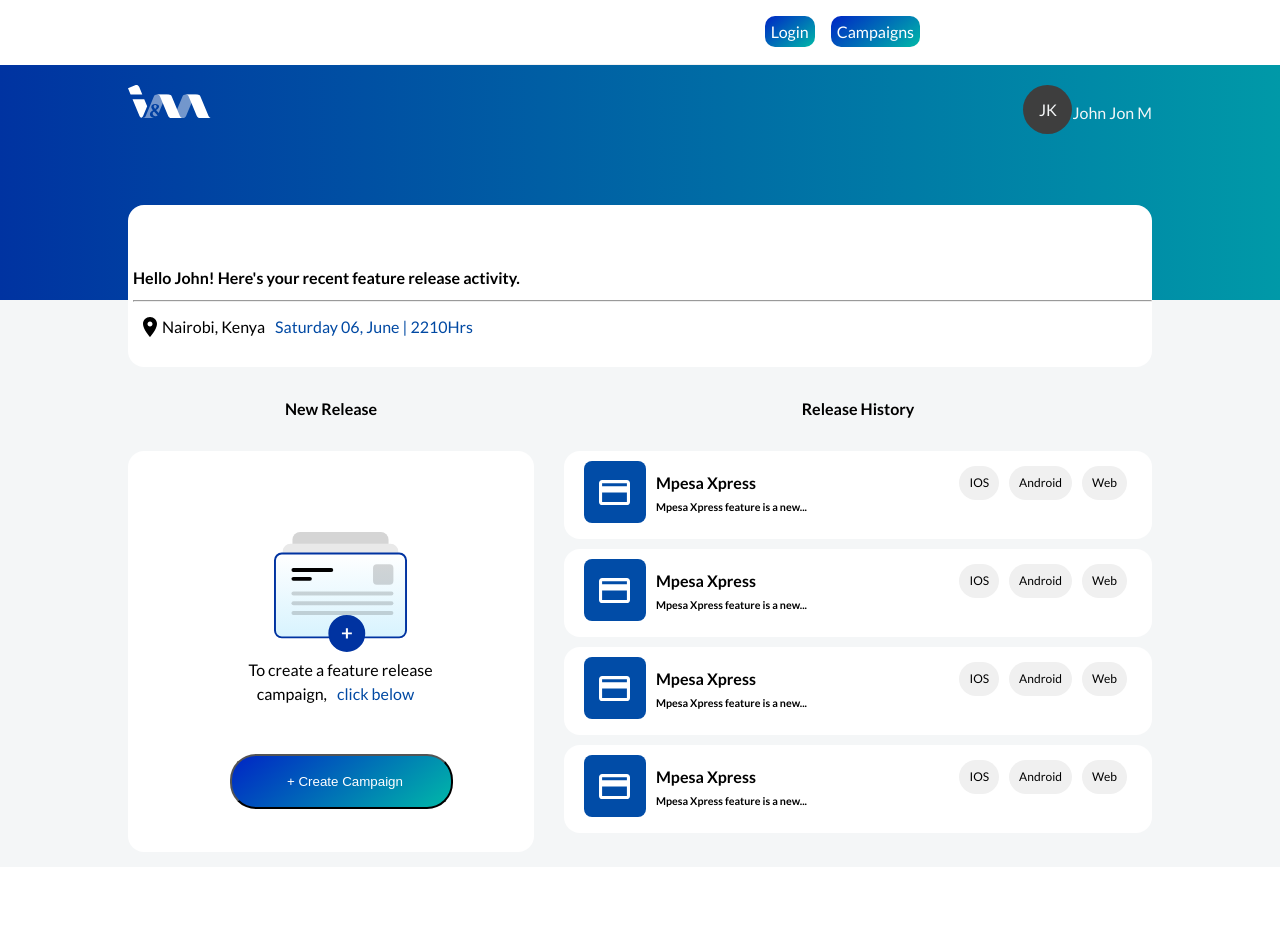
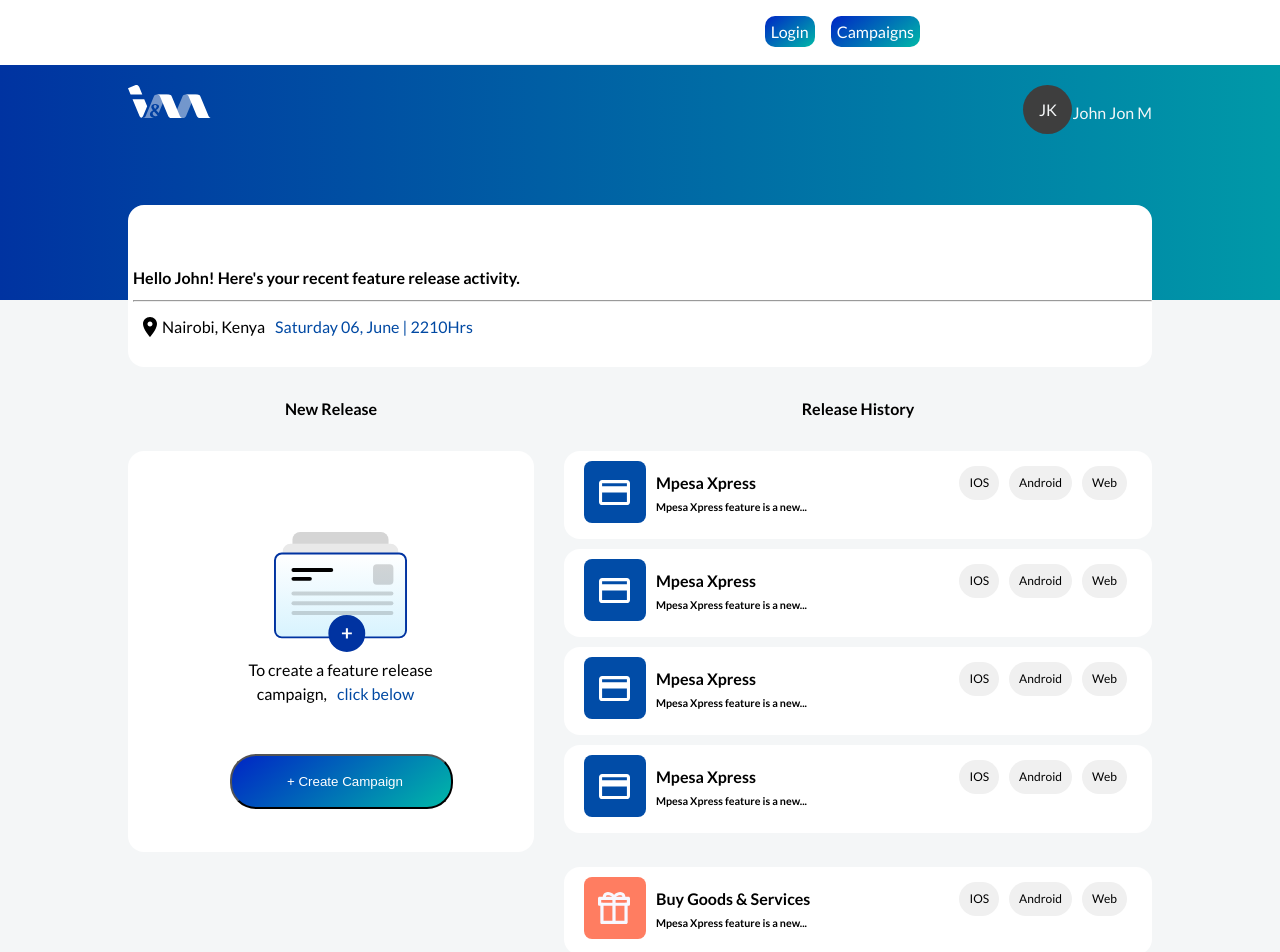
Before and after one commit to DannyMyles/Campaigns, a React (Create React App) app: page /campaign in a window 1280 px wide. Shown: the top 952 px of the page. Before the commit the page ends 867 px from the top, so only its background shows below. Built offline with nearby package versions, Linux system fonts and the light colour scheme; data requests are answered from the project's data file; the HTML template or start-up script is replaced by a standard one.

Commit message:
Add custom css

```diff
--- a/src/components/campaigns/Campaigns.tsx
+++ b/src/components/campaigns/Campaigns.tsx
@@ -94,8 +94,6 @@
                                           </span>
                                     </div>
 
-
-
                                     <div className="create-button">
                                           <button onClick={() => { setOpenModal(true) }} > + Create Campaign</button>
                                     </div>
@@ -127,7 +125,7 @@
                               </div>)}
 
                               <br />
-                              {/* <div className="campaign flex-contentbtn">
+                              <div className="campaign flex-contentbtn">
                                     <div className='logo'><img src={buy_goods} alt="buy_goods" /></div>
                                     <div className='des'>
                                           <h4>Buy Goods & Services </h4>
@@ -139,8 +137,8 @@
                                           <div className='device os-icon'><span className="IOS">Web</span></div>
                                     </div>
 
-                              </div> */}
-                              {/* <br />
+                              </div>
+                              <br />
                               <div className="campaign flex-contentbtn">
                                     <div className='logo'><img src={user_configuration} alt="user_configuration" /></div>
                                     <div className='des'>
@@ -153,8 +151,8 @@
                                           <div className='device os-icon'><span className="IOS">Web</span></div>
                                     </div>
 
-                              </div> */}
-                              {/* <br />
+                              </div>
+                              <br />
                               <div className="campaign flex-contentbtn">
                                     <div className="logo"><img src={deposit_creation} alt="deposit_creation" /></div>
                                     <div className='des'>
@@ -167,7 +165,7 @@
                                           <div className='device os-icon'><span className="IOS">Web</span></div>
                                     </div>
 
-                              </div> */}
+                              </div>
                         </div>
                   </div>
             </div>
--- a/src/components/createCampaigns/createCampaigns.css
+++ b/src/components/createCampaigns/createCampaigns.css
@@ -1,6 +1,6 @@
 .campaign-form{
     border-radius: 10px;
-    background-color: #fff;
+    background-color: rgb(255, 255, 255);
 
   }
 
--- a/src/components/login/login.css
+++ b/src/components/login/login.css
@@ -10,6 +10,7 @@
 	border: 1px solid rgb(255, 255, 255);
 	border-radius: 0.4rem;
 	margin: 4em;
+	border: 1px solid rgb(27, 27, 27);
 
 }
 /* Select immediate children of the container */
```
